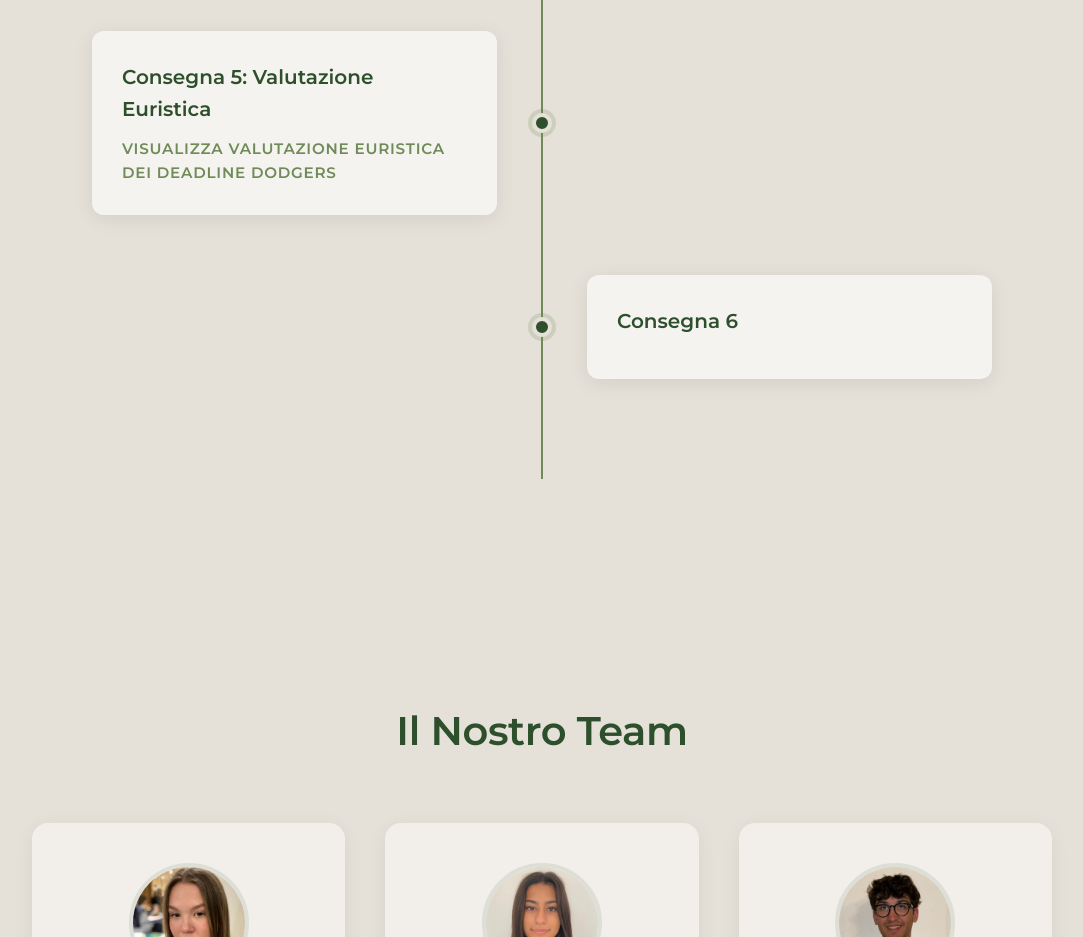
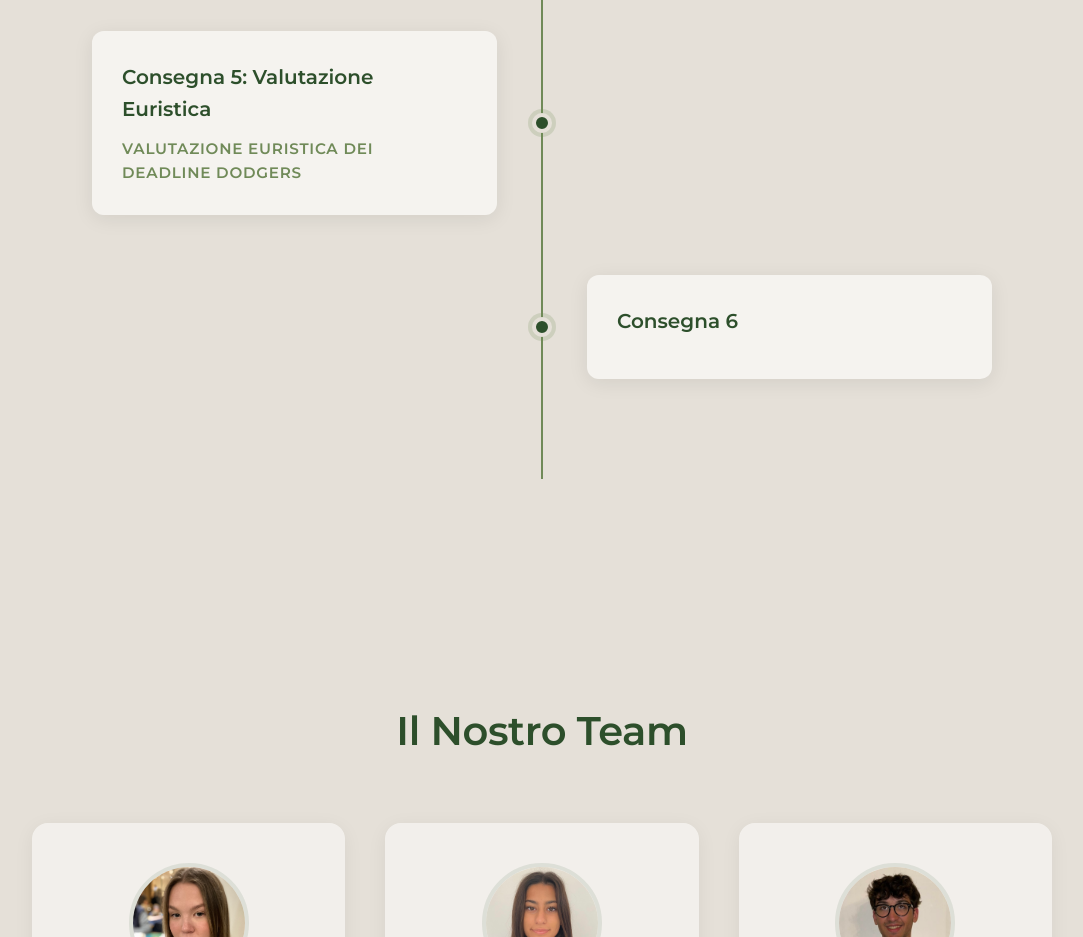
Before and after one commit to PorkyPhoenix091/BitBuilders, a plain HTML site: page docs/index.html in a window 1280 px wide. Shown: the part 2040-2977 px from the top of the page, without its empty margins (98-1181 px from the left). Drawn offline with Linux system fonts and the light colour scheme.

Commit message:
sistemato errore battitura

```diff
--- a/docs/index.html
+++ b/docs/index.html
@@ -105,7 +105,7 @@
                     <div class="timeline-item left">
                         <div class="timeline-content">
                             <h3>Consegna 5: Valutazione Euristica</h3>
-                            <a href="pdf/Valutazione Euristica di _StrandU_ - Deadline Dodgers (BitBuilders).pdf" target="_blank" class="timeline-link">Visualizza Valutazione Euristica dei deadline dodgers</a>
+                            <a href="pdf/Valutazione Euristica di _StrandU_ - Deadline Dodgers (BitBuilders).pdf" target="_blank" class="timeline-link">Valutazione Euristica dei deadline dodgers</a>
                         </div>
                         <div class="timeline-dot"></div>
                     </div>
```
